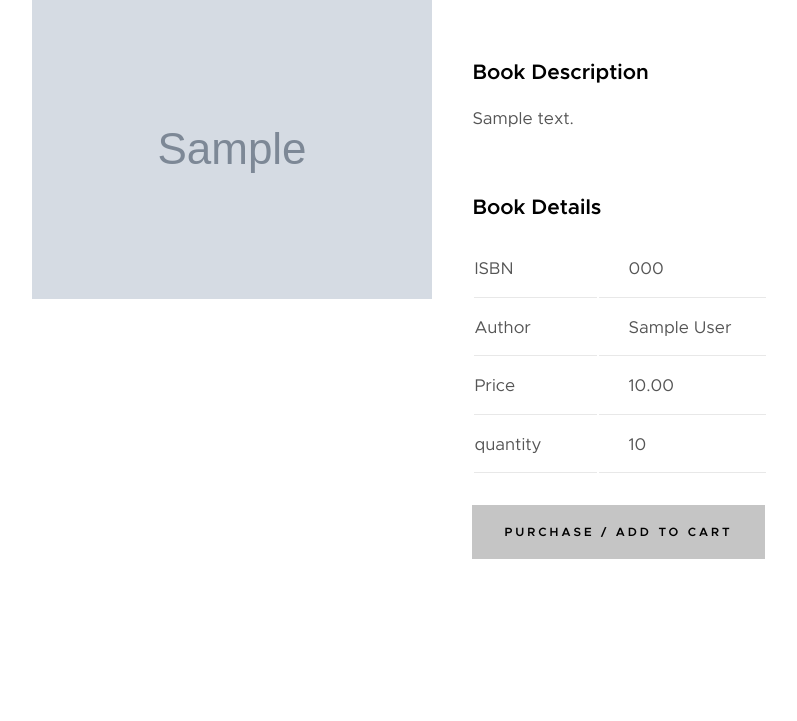
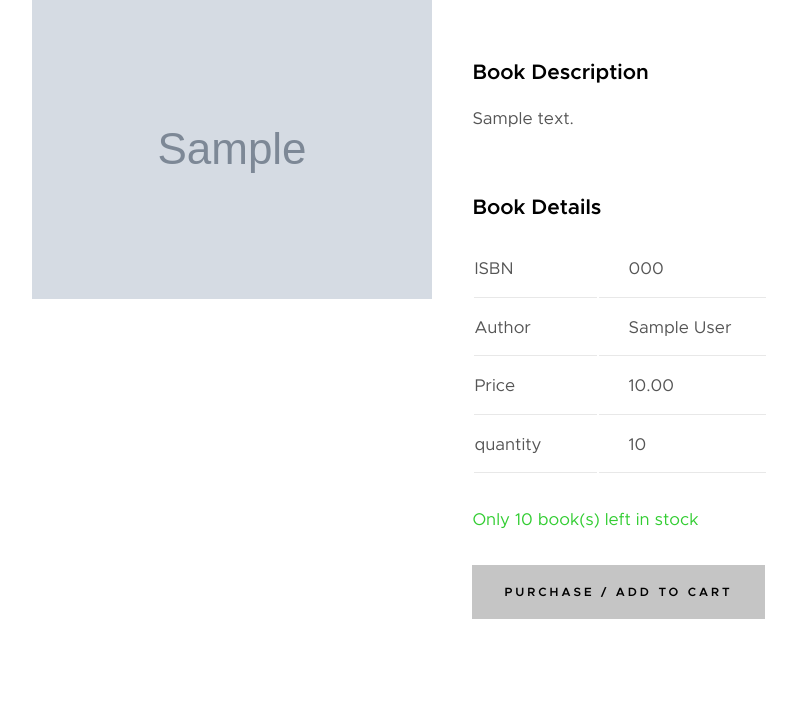
Before and after one commit to shraddhabang/Online-Book-Store, a PHP site: page /book.php?bookisbn=000 in a window 1280 px wide; the page is wider, and only the part inside the window is pictured. Shown: the part 229-950 px from the top of that part, without its empty margins (147-944 px from the left). Run offline with PHP 8.4, Linux system fonts and the light colour scheme; tables that the repository leaves empty hold one stand-in row (values such as "Sample post"); grey boxes marked "Sample" are stand-in pictures.

Commit message:
Display message whether books are in stock or out of stock

```diff
--- a/book.php
+++ b/book.php
@@ -20,6 +20,7 @@
 
   $title = $row['book_title'];
   require "./template/menu.html";
+  $availQuantity = getBookQuantityFromInventory($conn,$book_isbn);
 ?>
     <section>
       <p class="lead"><a href="listofbooks.php">Books</a> > <?php echo $row['book_title']; ?></p>
@@ -60,9 +61,20 @@
               if(isset($conn)) {mysqli_close($conn); }
             ?>
           </table>
+
+              <?php
+              if($availQuantity=='0'){
+                  echo '<span style="color:red">The book is Out Of Stock';
+              } else {
+                  echo '<span style="color:limegreen"> Only ', $availQuantity,' book(s) left in stock </span>';
+              }
+              ?>
+
+
           <form method="post" action="cart.php">
+              <br>
             <input type="hidden" name="bookisbn" value="<?php echo $book_isbn;?>">
-            <input type="submit" value="Purchase / Add to cart" name="cart" class="btn btn-primary">
+            <input type="submit" value="Purchase / Add to cart" name="cart" class="btn btn-primary" <?php if ($availQuantity == 0){ ?> disabled <?php   } ?>>
           </form>
        	</div>
       </div>
--- a/cart.php
+++ b/cart.php
@@ -6,7 +6,6 @@
 	// book_isbn got from form post method, change this place later.
 	if(isset($_POST['bookisbn'])){
 		$book_isbn = $_POST['bookisbn'];
-        echo $book_isbn;
     }
     if(isset( $_SESSION['id'])){
         $userId = $_SESSION['id'];
--- a/functions/database_functions.php
+++ b/functions/database_functions.php
@@ -211,10 +211,10 @@
     }
 
     function getBookQuantityFromInventory($conn,$isbn){
-        $query="SELECT quantity from books where book_isbn=".$isbn;
+        $query="SELECT quantity from books where book_isbn='".$isbn."'";
         $result=mysqli_query($conn, $query);
         if(!$result){
-            echo "GEt Book Quantity From Inventory " . mysqli_error($conn);
+            echo "Get Book Quantity From Inventory " . mysqli_error($conn);
             exit;
         }
         $row= mysqli_fetch_assoc($result);
```
